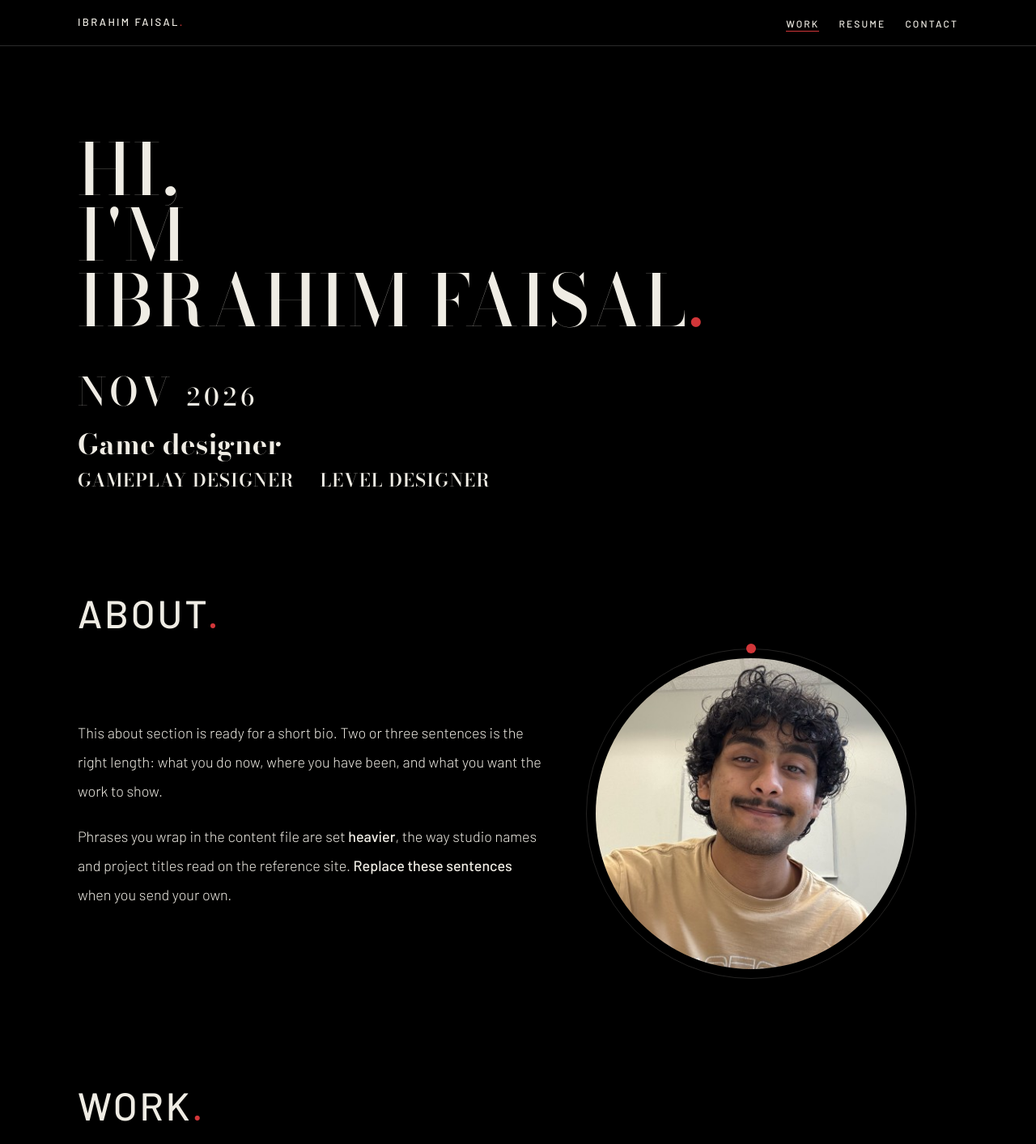
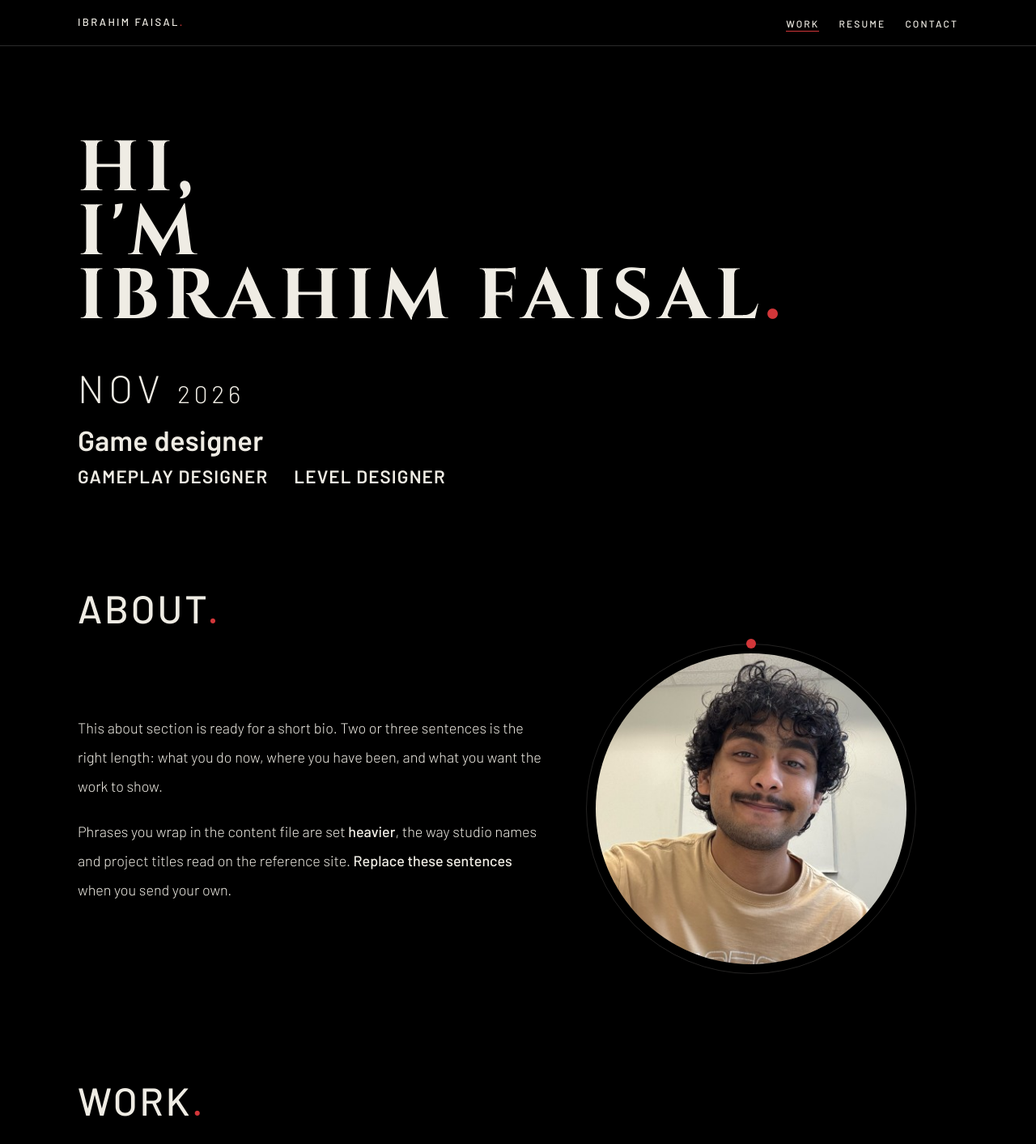
Before and after one commit to Ibrahim12610/Portfolio, a Next.js app: page / in a window 1280 px wide. Shown: the top 1413 px of the page at 81% size. Built offline with nearby package versions, Linux system fonts and the light colour scheme.

Commit message:
Use a League title face on the greeting and a fist cursor.
The date and designer lines are back in the site sans. The pointer is a cyberware arm, and it stays put while the portrait tilts.

Co-authored-by: mifaisal <mifaisal@cougarnet.uh.edu>

```diff
--- a/app/globals.css
+++ b/app/globals.css
@@ -10,7 +10,7 @@
   --font-sans: var(--font-barlow), "Helvetica Neue", Helvetica, Arial, sans-serif;
   --font-mono: var(--font-geist-mono);
   --font-heading: var(--font-barlow), "Helvetica Neue", Helvetica, Arial, sans-serif;
-  --font-display: var(--font-display-family), "Bodoni Moda", "Times New Roman", serif;
+  --font-lol: var(--font-lol-family), Cinzel, "Times New Roman", serif;
   --color-mark: #d23639;
   --color-sidebar-ring: var(--sidebar-ring);
   --color-sidebar-border: var(--sidebar-border);
@@ -75,6 +75,7 @@
   --chart-4: oklch(0.371 0 0);
   --chart-5: oklch(0.269 0 0);
   --radius: 0px;
+  --cursor-cyber: url("/cursors/cyberware.png") 16 10, auto;
   --sidebar: oklch(0.985 0 0);
   --sidebar-foreground: oklch(0.145 0 0);
   --sidebar-primary: oklch(0.205 0 0);
@@ -126,17 +127,26 @@
   html {
     @apply font-sans;
     color-scheme: dark;
-    cursor: url("/cursors/cyberware.png") 7 4, crosshair;
+    cursor: var(--cursor-cyber);
   }
   body {
     @apply bg-background text-foreground;
   }
   a,
+  a:hover,
+  a:active,
   button,
+  button:hover,
+  button:active,
   [role="button"],
+  [role="button"]:hover,
+  [role="button"]:active,
   label,
-  summary {
-    cursor: url("/cursors/cyberware.png") 7 4, crosshair;
+  summary,
+  .cursor-cyber,
+  .cursor-cyber:hover,
+  .cursor-cyber:active {
+    cursor: var(--cursor-cyber) !important;
   }
   ::selection {
     background: #d23639;
@@ -145,8 +155,11 @@
 }
 
 @layer utilities {
-  .cursor-pointer {
-    cursor: url("/cursors/cyberware.png") 7 4, crosshair;
+  .cursor-pointer,
+  .cursor-cyber,
+  .cursor-cyber:hover,
+  .cursor-cyber:active {
+    cursor: var(--cursor-cyber) !important;
   }
 }
 
--- a/app/layout.tsx
+++ b/app/layout.tsx
@@ -1,6 +1,6 @@
 import type { Metadata } from "next";
 import type { ReactNode } from "react";
-import { Barlow, Bodoni_Moda } from "next/font/google";
+import { Barlow, Cinzel } from "next/font/google";
 import { ModalSlot } from "@/components/modal-slot";
 import { SiteFooter } from "@/components/site-footer";
 import { SiteHeader } from "@/components/site-header";
@@ -13,10 +13,10 @@ const barlow = Barlow({
   variable: "--font-barlow",
 });
 
-const display = Bodoni_Moda({
+const lol = Cinzel({
   subsets: ["latin"],
-  weight: ["500", "600", "700"],
-  variable: "--font-display-family",
+  weight: ["700"],
+  variable: "--font-lol-family",
 });
 
 const description = site.profile.about[0] ?? site.profile.role;
@@ -39,7 +39,7 @@ export default function RootLayout({
   return (
     <html
       lang="en"
-      className={`${barlow.variable} ${display.variable} h-full antialiased`}
+      className={`${barlow.variable} ${lol.variable} h-full antialiased`}
     >
       <body className="flex min-h-dvh flex-col bg-background text-foreground">
         <a
--- a/app/page.tsx
+++ b/app/page.tsx
@@ -10,7 +10,7 @@ export default function HomePage() {
   return (
     <main>
       <div className="mx-auto w-full max-w-6xl px-5 pt-16 pb-8 sm:px-8 sm:pt-24 md:pt-28">
-        <h1 className="max-w-5xl font-display text-[clamp(2.7rem,8vw,5.5rem)] font-medium uppercase leading-[0.92] tracking-[0.03em]">
+        <h1 className="max-w-5xl font-lol text-[clamp(2.7rem,8vw,5.5rem)] font-bold uppercase leading-[0.9] tracking-[0.08em]">
           {greeting.map((line) => (
             <span key={line} className="block">
               {line}
@@ -22,17 +22,17 @@ export default function HomePage() {
           </span>
         </h1>
 
-        <p className="mt-12 font-display text-[clamp(1.8rem,4vw,3rem)] font-medium leading-none tracking-[0.08em] uppercase">
+        <p className="mt-12 text-[clamp(1.8rem,4vw,3rem)] font-light leading-none tracking-[0.12em] uppercase">
           {site.profile.month}
           <span className="ml-4 text-[0.62em] tracking-[0.16em]">
             {site.profile.year}
           </span>
         </p>
-        <p className="mt-6 font-display text-[clamp(1.6rem,2.8vw,2.15rem)] font-bold leading-none tracking-[0.01em] text-foreground">
+        <p className="mt-6 text-[clamp(1.6rem,2.8vw,2.15rem)] font-bold leading-none tracking-[0.01em] text-foreground">
           {site.profile.role}
         </p>
         {site.profile.disciplines.length > 0 ? (
-          <ul className="mt-4 flex flex-wrap gap-x-8 gap-y-2 font-display text-[clamp(1.08rem,1.8vw,1.4rem)] font-semibold uppercase leading-none tracking-[0.05em] text-foreground">
+          <ul className="mt-4 flex flex-wrap gap-x-8 gap-y-2 text-[clamp(1.08rem,1.8vw,1.4rem)] font-semibold uppercase leading-none tracking-[0.05em] text-foreground">
             {site.profile.disciplines.map((item) => (
               <li key={item}>{item}</li>
             ))}
--- a/app/resume/page.tsx
+++ b/app/resume/page.tsx
@@ -23,7 +23,7 @@ export default function ResumePage() {
         {profile.name}
         <span className="text-mark">.</span>
       </h1>
-      <p className="mt-5 font-display text-[clamp(1.45rem,2.4vw,1.9rem)] font-bold leading-none text-foreground">
+      <p className="mt-5 text-base font-light text-muted-foreground">
         {profile.role}
       </p>
       {contactBits.length > 0 ? (
--- a/components/portrait.tsx
+++ b/components/portrait.tsx
@@ -76,7 +76,10 @@ export function Portrait({ src, name }: { src: string; name: string }) {
         onFocus={() => setAwake(true)}
         onBlur={rest}
         onClick={sayHi}
-        className="group relative block aspect-square w-[clamp(10.5rem,42vw,24rem)] cursor-pointer rounded-full focus-visible:outline-none"
+        className="cursor-cyber group relative block aspect-square w-[clamp(10.5rem,42vw,24rem)] rounded-full focus-visible:outline-none"
+      >
+        <span
+          className="pointer-events-none absolute inset-0"
           style={{
             transform: still
               ? undefined
@@ -130,6 +133,7 @@ export function Portrait({ src, name }: { src: string; name: string }) {
           />
         </span>
         <span className="pointer-events-none absolute inset-0 rounded-full ring-2 ring-transparent group-focus-visible:ring-mark" />
+        </span>
       </button>
       {greeting ? (
         <p
```
Also changed, not shown: public/cursors/cyberware.png, public/cursors/cyberware.svg. Lines whose indentation alone changed are shown as unchanged.
